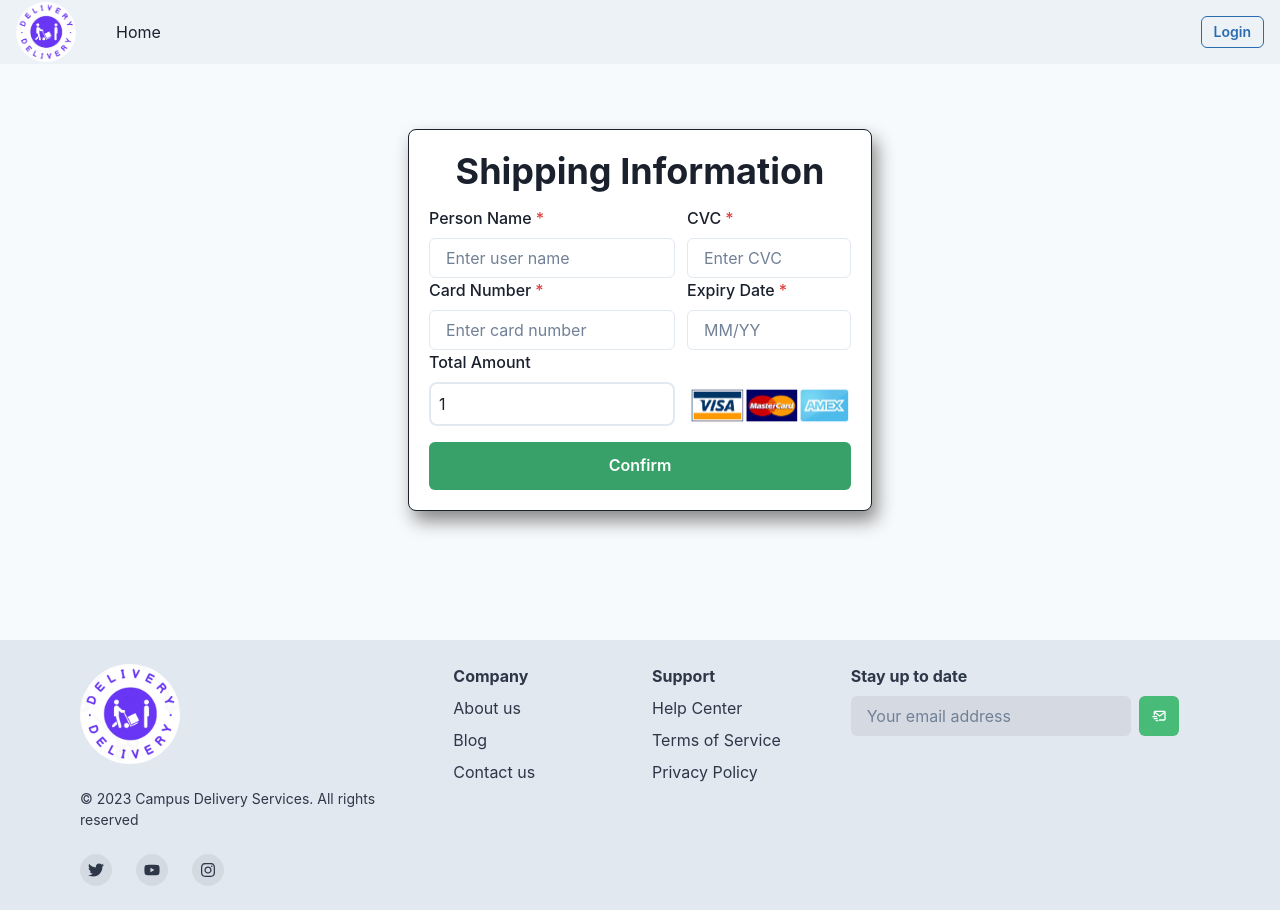
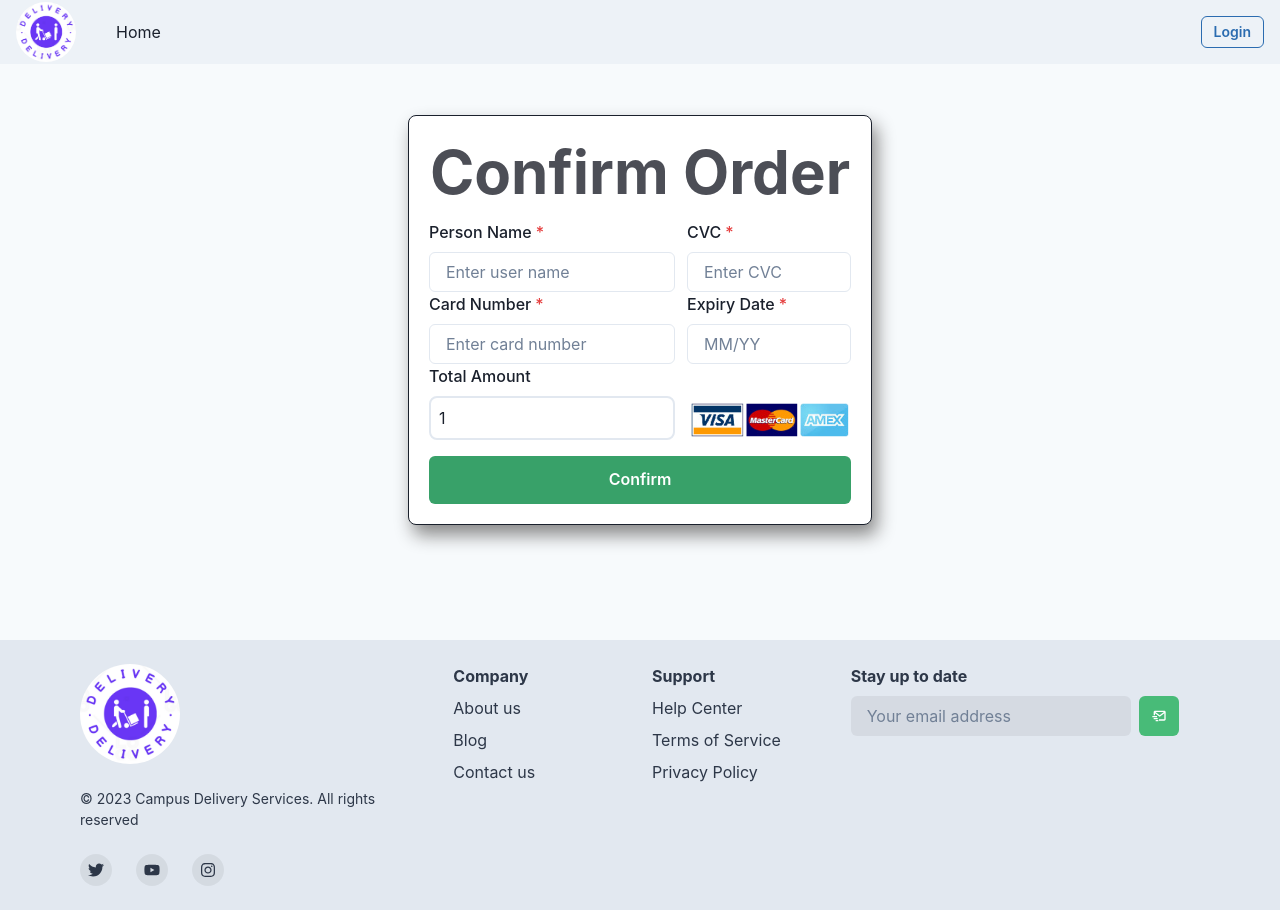
Before and after one commit to sushantyerawar1/Food_Delivery_App_Frontend, a React (Create React App) app: page /payment/1 in a window 1280 px wide. Built offline with nearby package versions, Linux system fonts and the light colour scheme.

Commit message:
Payment page

```diff
--- a/src/pages/Payment/payment.jsx
+++ b/src/pages/Payment/payment.jsx
@@ -54,8 +54,8 @@ const Payment = () => {
                         boxShadow="5px 10px 18px #888888"
                         p={5}
                     >
-                        <Heading as="h2" size="xl" align={'center'} color={"black.300"} mb={3}>
-                            Shipping Information
+                        <Heading as={"h1"} fontSize='60px' align={'center'} color={"#4c4e56"} mb={3}>
+                            Confirm Order
                         </Heading>
 
                         <Box display={"flex"} >
```
